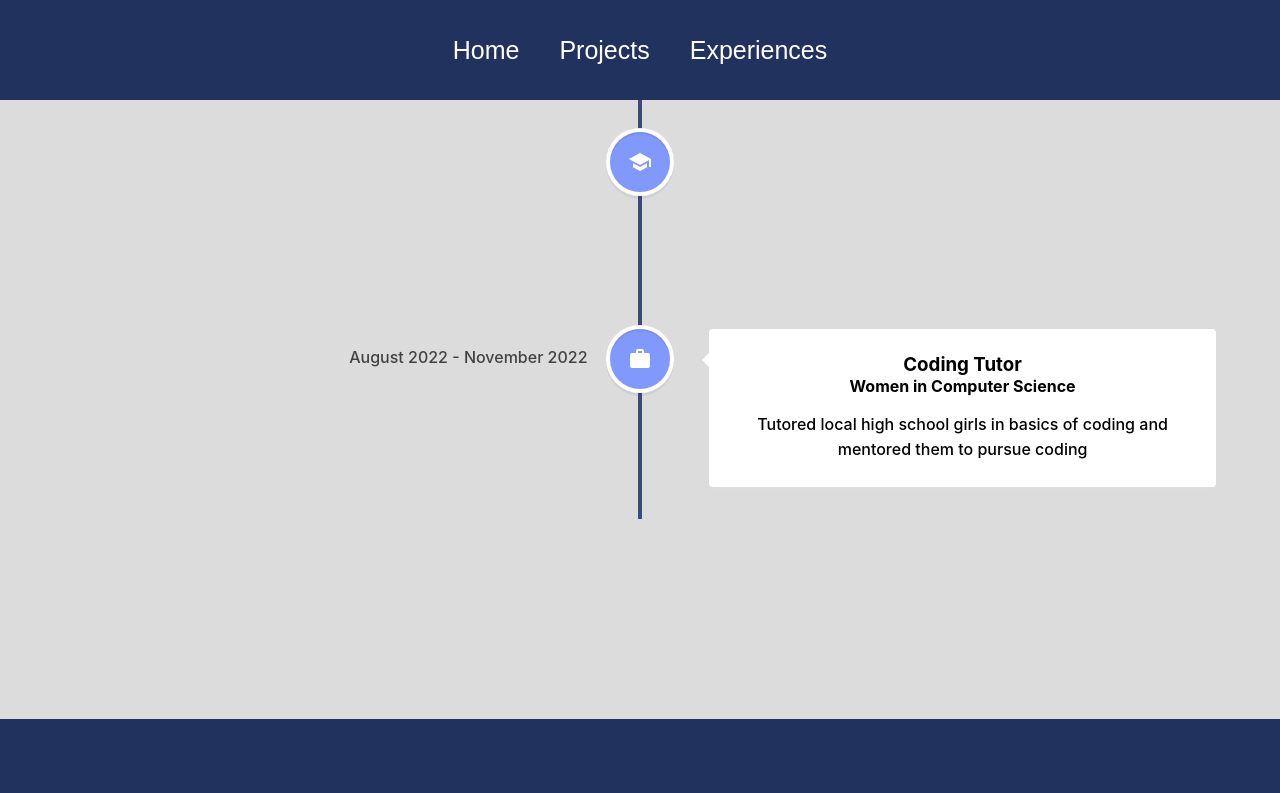
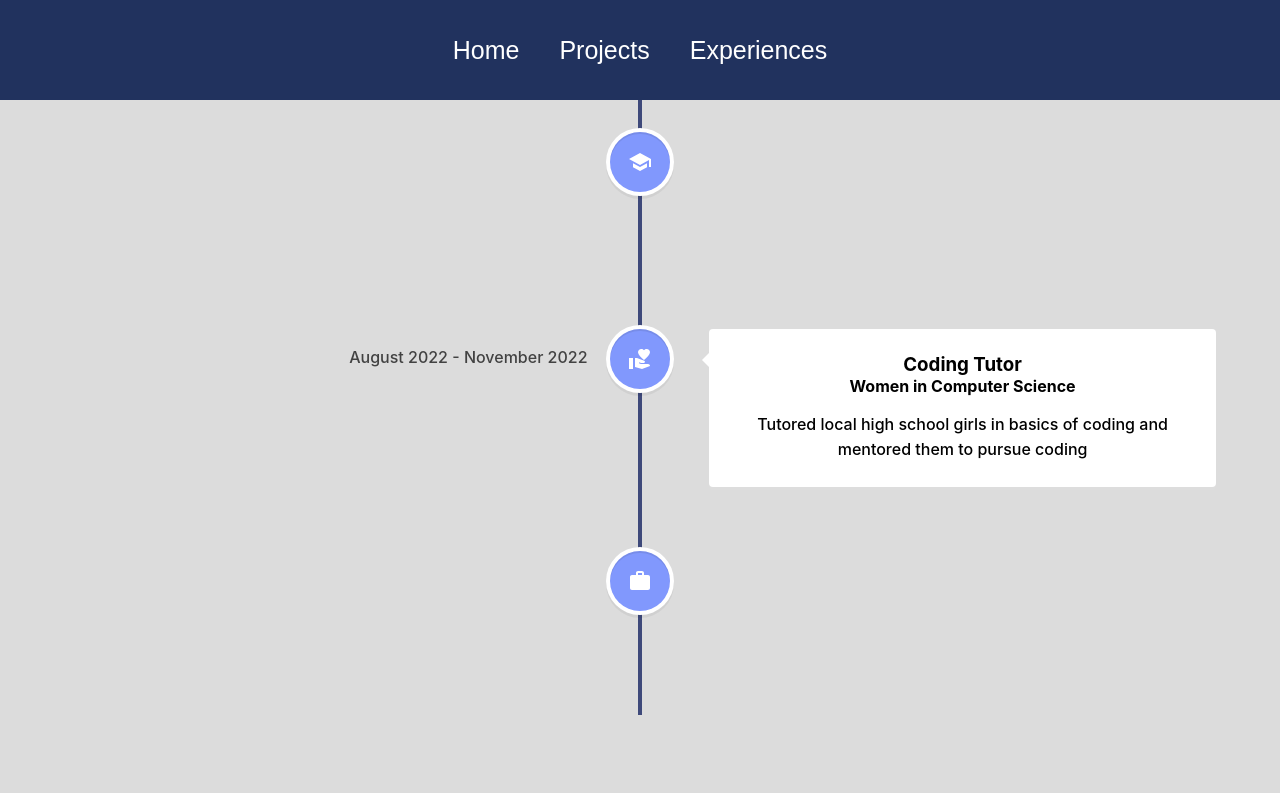
Before and after one commit to dvkeia/Personal-Website, a React (Create React App) app: page /experiences in a window 1280 px wide. Shown: the top 793 px of the page. Built offline with nearby package versions, Linux system fonts and the light colour scheme.

Commit message:
any extra changes

```diff
--- a/src/components/pages/Experience.js
+++ b/src/components/pages/Experience.js
@@ -6,6 +6,7 @@ import {
 import "react-vertical-timeline-component/style.min.css";
 import SchoolIcon from '@mui/icons-material/School'; //mui.com for import statements
 import WorkIcon from '@mui/icons-material/Work';
+import VolunteerActivismIcon from '@mui/icons-material/VolunteerActivism';
 
 //vertical tiemline website has documentation (google for it to adjust) stephane-monnot?
 const Experience = () => { //classNames within headers help it match with correct CSS style
@@ -26,12 +27,23 @@ const Experience = () => { //classNames within headers help it match with correc
         <VerticalTimelineElement //within the element brackets, set style/appearance, within Element brackets, put content with corr. html tags
           className="vertical-timeline-element--work"
           date= "August 2022 - November 2022"
-          icon = {<WorkIcon/>}
+          icon = {<VolunteerActivismIcon/>}
           iconStyle={{background: "#8198FD", color: "#fff"}}
         >
           <h3 className='vertical-timeline-element-title'>Coding Tutor</h3>
           <h4 className='vertical-timeline-element-subtitle'>Women in Computer Science</h4>
           <p>Tutored local high school girls in basics of coding and mentored them to pursue coding</p>
+        </VerticalTimelineElement>
+
+        <VerticalTimelineElement //within the element brackets, set style/appearance, within Element brackets, put content with corr. html tags
+          className="vertical-timeline-element--work"
+          date= "January 2023 - May 2023"
+          icon = {<WorkIcon/>}
+          iconStyle={{background: "#8198FD", color: "#fff"}}
+        >
+          <h3 className='vertical-timeline-element-title'>UF Information Technology</h3>
+          <h4 className='vertical-timeline-element-subtitle'>Research and Computing Support Intern</h4>
+          <p>Computer Engineering</p>
         </VerticalTimelineElement>
       </VerticalTimeline>
     </div>
```
